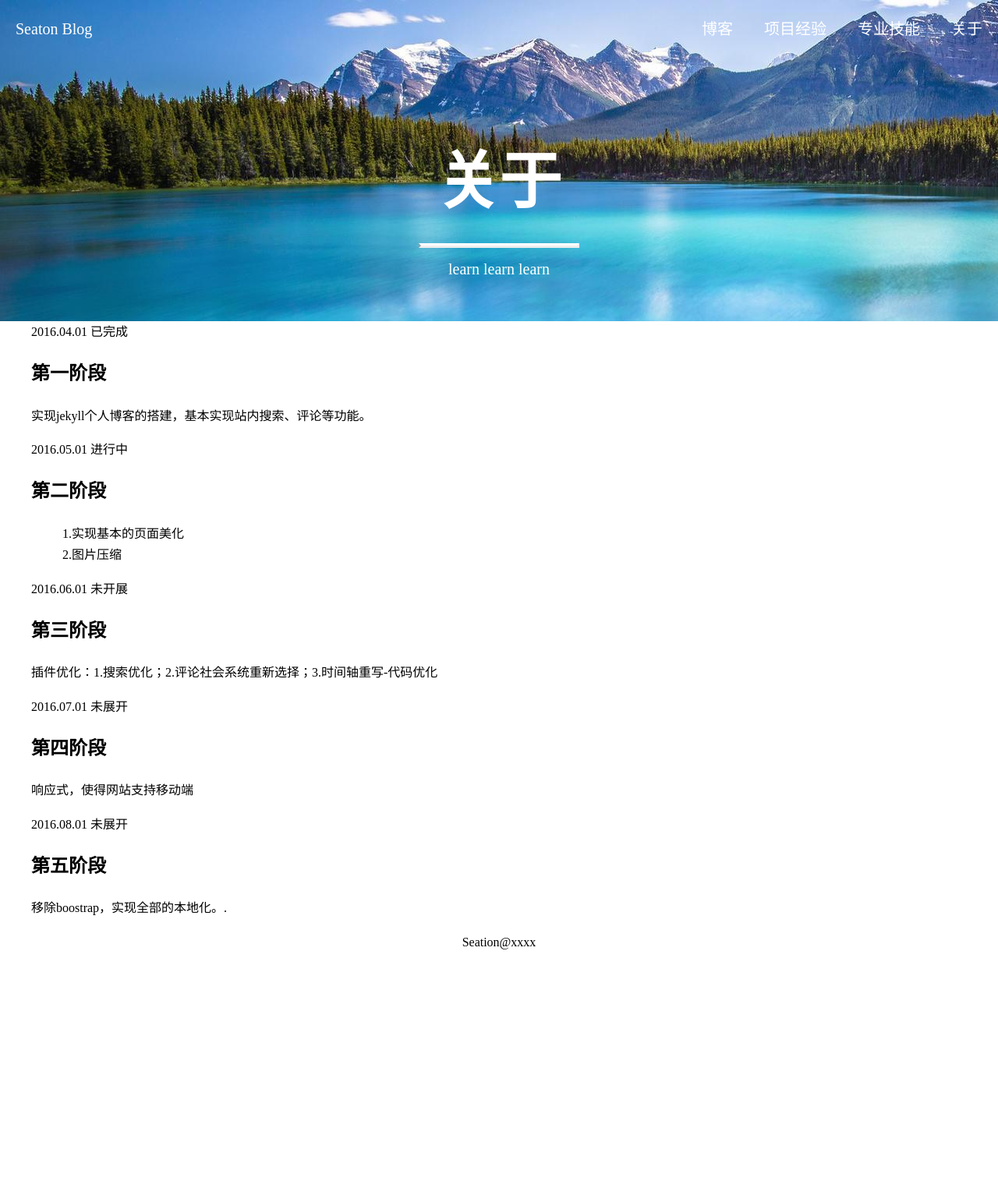
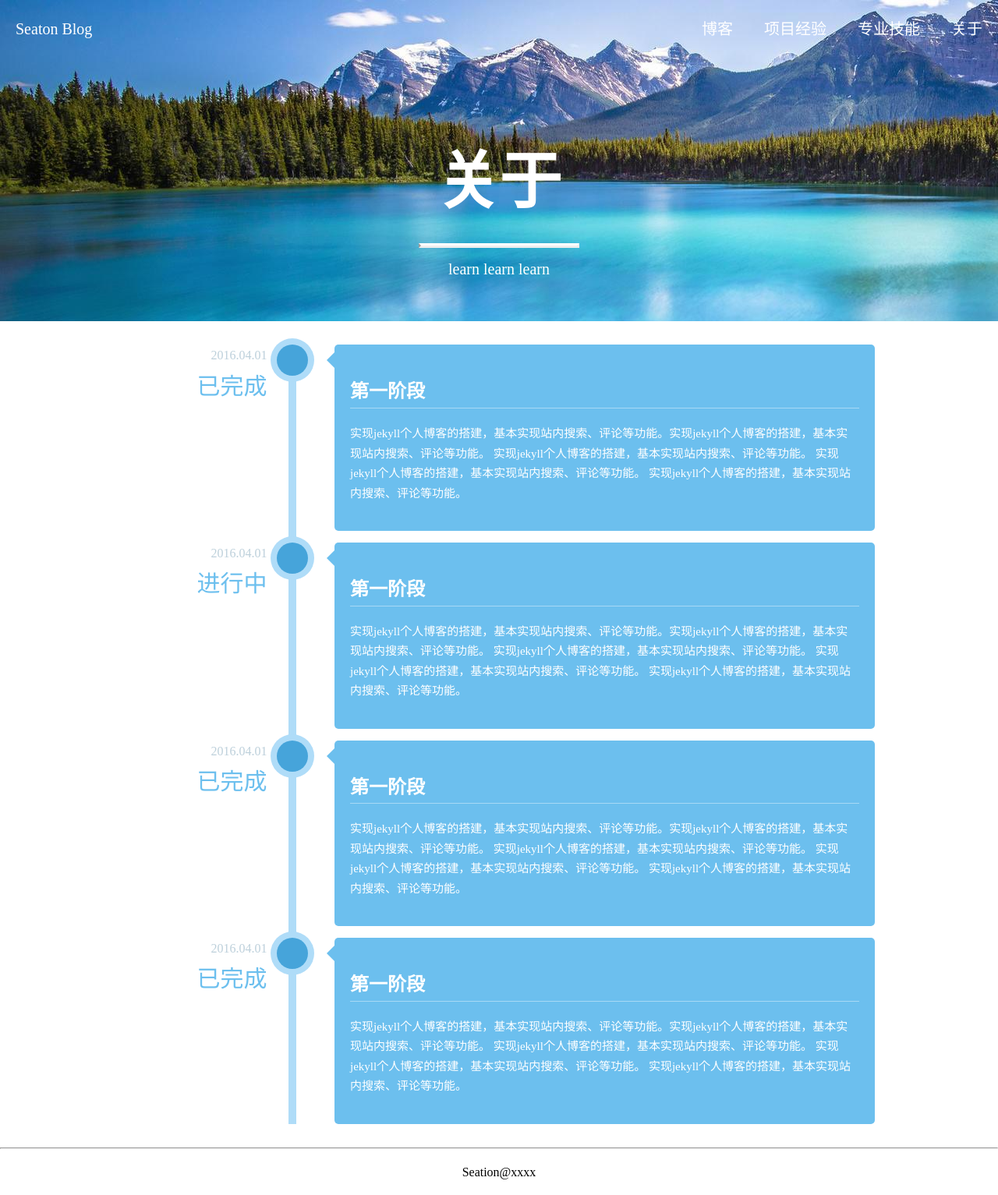
Before and after one commit to myCommonJS/yexiaodong.github.io, a Jekyll site: the page built from 09_about.html, in a window 1280 px wide. Shown: the whole page at 78% size. Built offline with Jekyll 4.4.1, drawn with Linux system fonts in a browser that asks for light colours; before the commit the page ends 1238 px from its top, so only the background shows below that.

Commit message:
时间轴

```diff
--- a/09_about.html
+++ b/09_about.html
@@ -3,59 +3,63 @@ layout: default
 title: 关于
 permalink: /about/
 ---
-<div class="container">
-    <div class="main">
-        <ul class="cbp_tmtimeline">
+<section class="section-main">
+        <ul class="sjz-ul">
             <li>
-                <time class="cbp_tmtime" datetime="2016-04-08"><span>
-						2016.04.01</span> <span>已完成</span></time>
-                <div class="cbp_tmicon cbp_tmicon-phone"></div>
-                <div class="cbp_tmlabel">
+                <time class="sjz-time">
+                    <span>2016.04.01</span>
+                    <span>已完成</span>
+                </time>
+                <div class="sjz-circle"></div>
+                <div class="sjz-label">
                     <h2>第一阶段</h2>
-                    <p>实现jekyll个人博客的搭建，基本实现站内搜索、评论等功能。</p>
+                    <p>实现jekyll个人博客的搭建，基本实现站内搜索、评论等功能。实现jekyll个人博客的搭建，基本实现站内搜索、评论等功能。
+                        实现jekyll个人博客的搭建，基本实现站内搜索、评论等功能。
+                        实现jekyll个人博客的搭建，基本实现站内搜索、评论等功能。
+                        实现jekyll个人博客的搭建，基本实现站内搜索、评论等功能。</p>
                 </div>
             </li>
             <li>
-                <time class="cbp_tmtime" datetime="2016-04-08"><span>
-						2016.05.01</span> <span>进行中</span></time>
-                <div class="cbp_tmicon cbp_tmicon-phone"></div>
-                <div class="cbp_tmlabel">
-                    <h2>第二阶段</h2>
-                    <p>
-                    <ul>
-                        <li>1.实现基本的页面美化</li>
-                        <li>2.图片压缩</li>
-                    </ul>
-                    </p>
+                <time class="sjz-time">
+                    <span>2016.04.01</span>
+                    <span>进行中</span>
+                </time>
+                <div class="sjz-circle"></div>
+                <div class="sjz-label">
+                    <h2>第一阶段</h2>
+                    <p>实现jekyll个人博客的搭建，基本实现站内搜索、评论等功能。实现jekyll个人博客的搭建，基本实现站内搜索、评论等功能。
+                        实现jekyll个人博客的搭建，基本实现站内搜索、评论等功能。
+                        实现jekyll个人博客的搭建，基本实现站内搜索、评论等功能。
+                        实现jekyll个人博客的搭建，基本实现站内搜索、评论等功能。</p>
                 </div>
             </li>
             <li>
-                <time class="cbp_tmtime" datetime="2013-04-11T12:04"><span>
-						2016.06.01</span> <span>未开展</span></time>
-                <div class="cbp_tmicon cbp_tmicon-screen"></div>
-                <div class="cbp_tmlabel">
-                    <h2>第三阶段</h2>
-                    <p>插件优化：1.搜索优化；2.评论社会系统重新选择；3.时间轴重写-代码优化</p>
+                <time class="sjz-time">
+                    <span>2016.04.01</span>
+                    <span>已完成</span>
+                </time>
+                <div class="sjz-circle"></div>
+                <div class="sjz-label">
+                    <h2>第一阶段</h2>
+                    <p>实现jekyll个人博客的搭建，基本实现站内搜索、评论等功能。实现jekyll个人博客的搭建，基本实现站内搜索、评论等功能。
+                        实现jekyll个人博客的搭建，基本实现站内搜索、评论等功能。
+                        实现jekyll个人博客的搭建，基本实现站内搜索、评论等功能。
+                        实现jekyll个人博客的搭建，基本实现站内搜索、评论等功能。</p>
                 </div>
             </li>
             <li>
-                <time class="cbp_tmtime" datetime="2013-04-13 05:36"><span>
-						2016.07.01</span> <span>未展开</span></time>
-                <div class="cbp_tmicon cbp_tmicon-mail"></div>
-                <div class="cbp_tmlabel">
-                    <h2>第四阶段</h2>
-                    <p>响应式，使得网站支持移动端</p>
-                </div>
-            </li>
-            <li>
-                <time class="cbp_tmtime" datetime="2013-04-15 13:15"><span>
-						2016.08.01</span> <span>未展开</span></time>
-                <div class="cbp_tmicon cbp_tmicon-phone"></div>
-                <div class="cbp_tmlabel">
-                    <h2>第五阶段</h2>
-                    <p>移除boostrap，实现全部的本地化。.</p>
+                <time class="sjz-time">
+                    <span>2016.04.01</span>
+                    <span>已完成</span>
+                </time>
+                <div class="sjz-circle"></div>
+                <div class="sjz-label">
+                    <h2>第一阶段</h2>
+                    <p>实现jekyll个人博客的搭建，基本实现站内搜索、评论等功能。实现jekyll个人博客的搭建，基本实现站内搜索、评论等功能。
+                        实现jekyll个人博客的搭建，基本实现站内搜索、评论等功能。
+                        实现jekyll个人博客的搭建，基本实现站内搜索、评论等功能。
+                        实现jekyll个人博客的搭建，基本实现站内搜索、评论等功能。</p>
                 </div>
             </li>
         </ul>
-    </div>
-</div>
+</section>
--- a/_includes/footer.html
+++ b/_includes/footer.html
@@ -1,4 +1,5 @@
 <footer>
+    <hr>
     <div class="center">
         <p>Seation@xxxx</p>
     </div>
--- a/_layouts/post.html
+++ b/_layouts/post.html
@@ -4,5 +4,4 @@ layout: default
 <article class="article-main" itemscope itemtype="http://schema.org/BlogPosting">
     {{ content }}
 
-  <hr>
 </article>
--- a/css/seaton.css
+++ b/css/seaton.css
@@ -61,8 +61,10 @@ header{
 }
 /*内容*/
 .article-main,.section-main{
-    margin-left:150px;
-    margin-right:150px;
+    /*margin-left:150px;
+    margin-right:150px;*/
+    width:80%;
+    margin-left:10%;
 }
 section img{
     max-width:100%;
@@ -97,3 +99,69 @@ a:hover{
     float:left;
     padding:20px;;
 }
+/*
+时间轴
+*/
+.sjz-ul{
+    margin:30px;
+    position: relative;
+}
+.sjz-ul:before {
+    content: '';
+    position: absolute;
+    top: 0;
+    bottom: 0;
+    width: 10px;
+    background: #afdcf8;
+    left:23%;
+    margin-left: -10px;
+}
+.sjz-time{
+    width:15%;
+    position:absolute;/*绝对定位*/
+}
+.sjz-time span{
+    display:block;/*块级元素*/
+    text-align:right;
+    color: #bdd0db;
+}
+.sjz-time span:last-child{
+    font-size:30px;
+    color:#6cbfee;
+}
+.sjz-circle{
+    width:40px;
+    height:40px;
+    position:absolute;
+    background:#46a4da;
+    border-radius:50%;
+    box-shadow:0 0 0 8px #afdcf8;
+    left:23%;
+    margin:0 0 0 -25px;
+}
+.sjz-label{
+    background:#6cbfee;
+    margin:0 0 15px 25%;
+    color:#fff;
+    border-radius:5px;
+    position:relative;
+    padding:20px;
+}
+.sjz-label:after{
+    right: 100%;
+    border: solid transparent;
+    content: " ";
+    height: 0;
+    width: 0;
+    position: absolute;
+    pointer-events: none;
+    border-right-color: #6cbfee;
+    border-width: 10px;
+    top: 10px;
+}
+.sjz-label h2{
+    border-bottom:1px solid rgba(255,255,255,0.4);
+}
+.sjz-label p{
+    color:#fff;
+}
```
